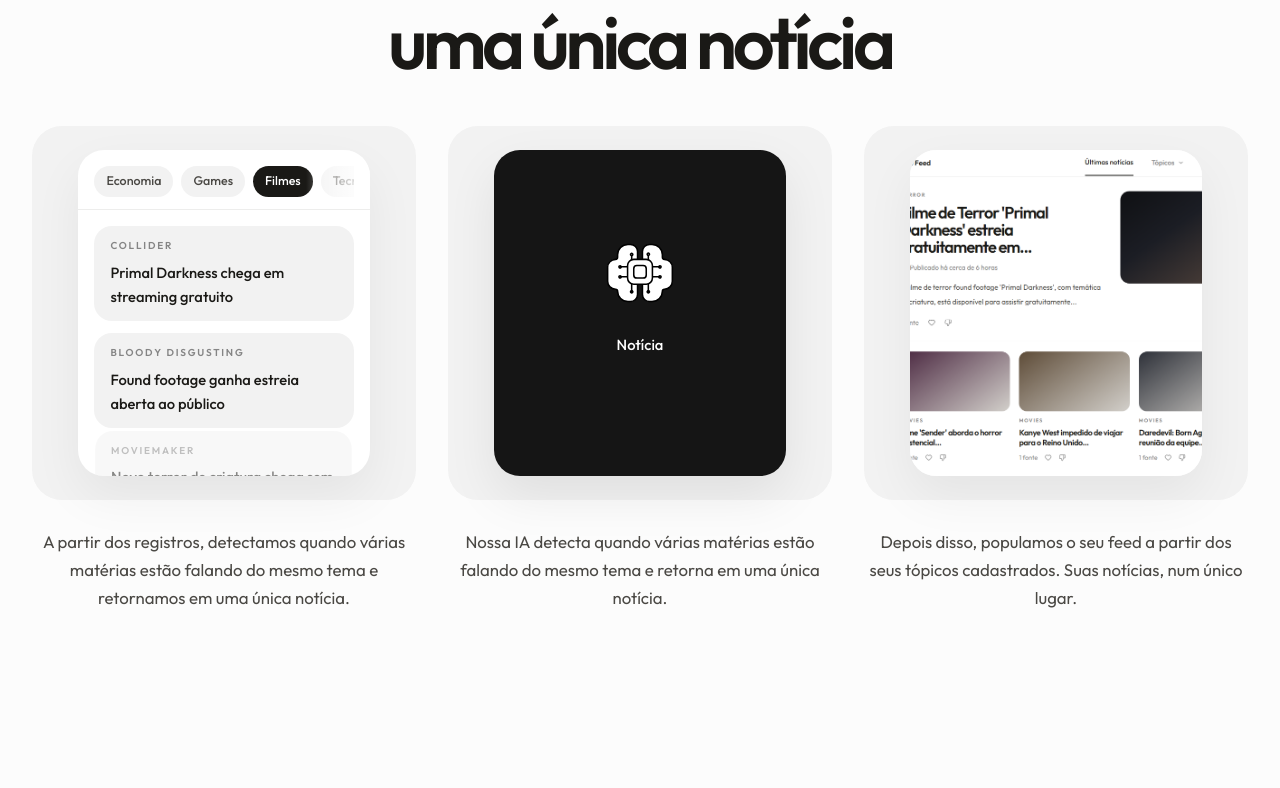
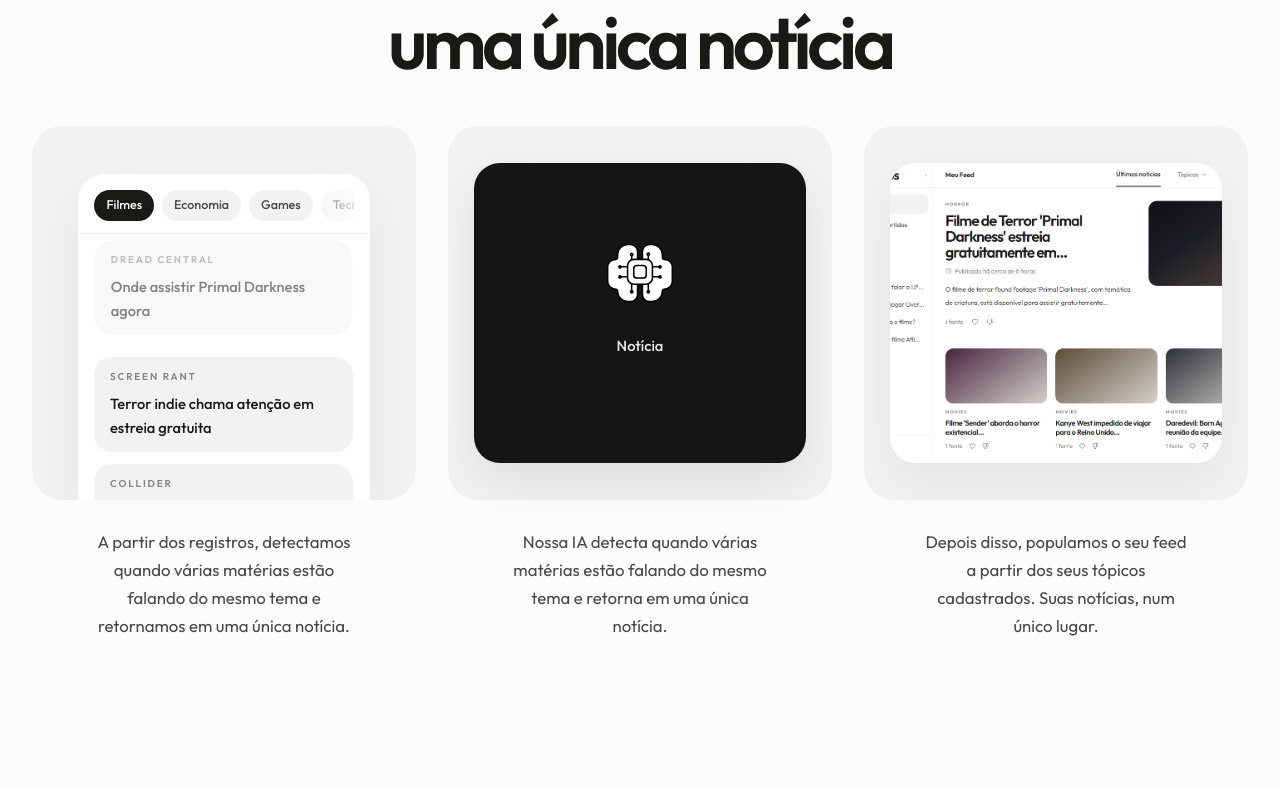
Before and after one commit to designstudio/lophos-feed, a Next.js app: page / in a window 1280 px wide. Shown: the part 1852-2640 px from the top of the page. Built offline with nearby package versions, Linux system fonts and the light colour scheme; no server answers.

Commit message:
Refine landing rotator timing and card layout

```diff
--- a/src/components/landing/HowItWorksRotator.tsx
+++ b/src/components/landing/HowItWorksRotator.tsx
@@ -61,7 +61,7 @@ export function HowItWorksRotator() {
   const sectionRef = useRef<HTMLDivElement>(null)
   const [isActive, setIsActive] = useState(false)
   const [index, setIndex] = useState(0)
-  const [newsStage, setNewsStage] = useState(2)
+  const [newsStart, setNewsStart] = useState(0)
   const [flowStage, setFlowStage] = useState(0)
 
   useEffect(() => {
@@ -87,16 +87,16 @@ export function HowItWorksRotator() {
     if (!isActive) return
 
     const timeout = window.setTimeout(() => {
-      setNewsStage((current) => (current >= 5 ? 2 : current + 1))
+      setNewsStart((current) => (current + 1) % CASES[index].sources.length)
     }, 1550)
 
     return () => window.clearTimeout(timeout)
-  }, [isActive, newsStage])
+  }, [isActive, newsStart, index])
 
   useEffect(() => {
     if (!isActive) return
 
-    const stageDurations = [2400, 2400, 2400, 4800]
+    const stageDurations = [2800, 2800, 2800, 5400]
     const timeout = window.setTimeout(() => {
       setFlowStage((current) => (current + 1) % 4)
     }, stageDurations[flowStage])
@@ -105,7 +105,9 @@ export function HowItWorksRotator() {
   }, [isActive, flowStage])
 
   const current = CASES[index]
-  const visibleNews = useMemo(() => current.sources.slice(0, newsStage), [current.sources, newsStage])
+  const orderedTopics = [current.topic, ...STATIC_TOPICS.filter((topic) => topic !== current.topic)]
+  const loopedSources = [...current.sources, ...current.sources]
+  const visibleNews = useMemo(() => loopedSources.slice(newsStart, newsStart + 3), [loopedSources, newsStart])
   const currentFlowLabel = FLOW_LABELS[Math.min(flowStage, 2)]
   const showGeneratedCard = flowStage === 3
 
@@ -120,16 +122,16 @@ export function HowItWorksRotator() {
 
       <div className="mt-12 grid gap-10 xl:grid-cols-3 xl:gap-8">
         <div>
-          <article className={`rounded-[30px] bg-bg-secondary p-5 md:p-6 ${CARD_HEIGHT}`}>
+          <article className={`overflow-hidden rounded-[30px] bg-bg-secondary px-5 pt-5 md:px-6 md:pt-6 ${CARD_HEIGHT}`}>
             <div className="flex h-full items-end justify-center">
-              <div className="flex h-[20.375rem] w-full max-w-[18.2rem] flex-col overflow-hidden rounded-[26px] bg-white shadow-[0_20px_50px_rgba(17,17,17,0.06)]">
+              <div className="flex h-[20.375rem] w-full max-w-[18.2rem] flex-col overflow-hidden rounded-t-[26px] rounded-b-none bg-white shadow-[0_20px_50px_rgba(17,17,17,0.06)]">
                 <div className="relative overflow-hidden border-b border-border px-4 pb-3 pt-4">
                   <div className="flex flex-nowrap gap-2 overflow-hidden">
-                    {STATIC_TOPICS.map((topic) => (
+                    {orderedTopics.map((topic, itemIndex) => (
                       <div
                         key={topic}
                         className={`shrink-0 rounded-full px-3 py-1.5 text-[0.78rem] font-medium ${
-                          topic === current.topic ? 'bg-ink-primary text-white' : 'bg-bg-secondary text-ink-secondary'
+                          itemIndex === 0 ? 'bg-ink-primary text-white' : 'bg-bg-secondary text-ink-secondary'
                         }`}
                       >
                         {topic}
@@ -144,12 +146,12 @@ export function HowItWorksRotator() {
                     <AnimatePresence initial={false}>
                       {visibleNews.map((source) => (
                         <motion.div
-                          key={`${current.topic}-${source.name}`}
+                          key={`${source.name}-${source.headline}`}
                           layout
-                          initial={{ opacity: 0, y: 24, scale: 0.98 }}
+                          initial={{ opacity: 0, y: 28, scale: 0.985 }}
                           animate={{ opacity: 1, y: 0, scale: 1 }}
-                          exit={{ opacity: 0, y: -20, scale: 0.98 }}
-                          transition={{ duration: 0.32, ease: 'easeOut' }}
+                          exit={{ opacity: 0, y: -22, scale: 0.985 }}
+                          transition={{ duration: 0.34, ease: 'easeOut' }}
                           className="rounded-[18px] bg-bg-secondary px-4 py-3"
                         >
                           <p className="truncate text-[10px] font-semibold uppercase tracking-[0.18em] text-ink-tertiary">
@@ -167,7 +169,7 @@ export function HowItWorksRotator() {
             </div>
           </article>
 
-          <div className="mx-auto mt-7 max-w-[26rem] text-center">
+          <div className="mx-auto mt-7 max-w-[26rem] px-[3.75rem] text-center">
             <p className="text-[1.05rem] leading-7 text-ink-secondary">
               A partir dos registros, detectamos quando várias matérias estão falando do mesmo tema e retornamos em uma única notícia.
             </p>
@@ -177,7 +179,7 @@ export function HowItWorksRotator() {
         <div>
           <article className={`rounded-[30px] bg-bg-secondary p-5 md:p-6 ${CARD_HEIGHT}`}>
             <div className="flex h-full items-center justify-center">
-              <div className="relative flex h-full w-full max-w-[18.2rem] flex-col items-center overflow-hidden rounded-[26px] bg-[#151515] px-5 py-6 text-white shadow-[0_20px_50px_rgba(17,17,17,0.08)]">
+              <div className="relative flex h-[18.75rem] w-full max-w-[20.75rem] flex-col items-center overflow-hidden rounded-[26px] bg-[#151515] px-6 py-6 text-white shadow-[0_20px_50px_rgba(17,17,17,0.08)]">
                 <AnimatePresence mode="wait">
                   {showGeneratedCard ? (
                     <motion.article
@@ -185,20 +187,20 @@ export function HowItWorksRotator() {
                       initial={{ opacity: 0, y: 16, scale: 0.97 }}
                       animate={{ opacity: 1, y: 0, scale: 1 }}
                       exit={{ opacity: 0, y: -10, scale: 0.98 }}
-                      transition={{ duration: 0.5, ease: 'easeOut' }}
+                      transition={{ duration: 0.55, ease: 'easeOut' }}
                       className="flex h-full w-full items-center"
                     >
-                      <div className="grid w-full grid-cols-[1fr_90px] gap-3">
+                      <div className="grid w-full grid-cols-[1fr_92px] gap-3">
                         <div className="min-w-0">
                           <p className="text-[10px] font-semibold uppercase tracking-[0.18em] text-white/45">{current.topic}</p>
-                          <h4 className="mt-2 line-clamp-3 text-[1.06rem] font-semibold leading-[1.02] tracking-[-0.04em] text-white">
+                          <h4 className="mt-2 line-clamp-3 text-[1.02rem] font-semibold leading-[1.02] tracking-[-0.04em] text-white">
                             {current.resultTitle}
                           </h4>
                           <div className="mt-3 text-[0.74rem] text-white/58">Publicado há cerca de 2 horas</div>
                           <p className="mt-3 text-[0.76rem] text-white/55">{current.sources.length} fontes</p>
                         </div>
 
-                        <div className="h-[126px] rounded-[18px] bg-[linear-gradient(145deg,#0f1013,#1b1d24_40%,#56463d_100%)]" />
+                        <div className="h-[122px] rounded-[18px] bg-[linear-gradient(145deg,#0f1013,#1b1d24_40%,#56463d_100%)]" />
                       </div>
                     </motion.article>
                   ) : (
@@ -220,7 +222,7 @@ export function HowItWorksRotator() {
                             initial={{ opacity: 0, y: 10 }}
                             animate={{ opacity: 1, y: 0 }}
                             exit={{ opacity: 0, y: -10 }}
-                            transition={{ duration: 0.38, ease: 'easeOut' }}
+                            transition={{ duration: 0.4, ease: 'easeOut' }}
                             className="text-center text-[0.92rem] font-medium text-white/72"
                           >
                             {currentFlowLabel}
@@ -231,7 +233,7 @@ export function HowItWorksRotator() {
                       <motion.div
                         className="mt-4 h-px w-24 bg-white/14"
                         animate={isActive ? { opacity: [0.2, 0.55, 0.2], width: [72, 96, 72] } : { opacity: 0.2, width: 72 }}
-                        transition={{ duration: 2.2, repeat: Infinity, repeatDelay: 1.1, ease: 'easeInOut' }}
+                        transition={{ duration: 2.4, repeat: Infinity, repeatDelay: 1.4, ease: 'easeInOut' }}
                       />
                     </motion.div>
                   )}
@@ -240,7 +242,7 @@ export function HowItWorksRotator() {
             </div>
           </article>
 
-          <div className="mx-auto mt-7 max-w-[26rem] text-center">
+          <div className="mx-auto mt-7 max-w-[26rem] px-[3.75rem] text-center">
             <p className="text-[1.05rem] leading-7 text-ink-secondary">
               Nossa IA detecta quando várias matérias estão falando do mesmo tema e retorna em uma única notícia.
             </p>
@@ -250,20 +252,20 @@ export function HowItWorksRotator() {
         <div>
           <article className={`rounded-[30px] bg-bg-secondary p-5 md:p-6 ${CARD_HEIGHT}`}>
             <div className="flex h-full items-center justify-center">
-              <div className="relative h-[20.375rem] w-full max-w-[18.2rem] overflow-hidden rounded-[26px] bg-white shadow-[0_20px_50px_rgba(17,17,17,0.06)]">
+              <div className="relative h-[18.75rem] w-full max-w-[20.75rem] overflow-hidden rounded-[26px] bg-white shadow-[0_20px_50px_rgba(17,17,17,0.06)]">
                 <Image
                   src="/landing-feed-reference.png"
                   alt="Exemplo do feed do Lophos"
                   fill
                   className="object-cover"
-                  style={{ objectPosition: '37% 16%' }}
-                  sizes="291px"
+                  style={{ objectPosition: '20% 11%' }}
+                  sizes="332px"
                 />
               </div>
             </div>
           </article>
 
-          <div className="mx-auto mt-7 max-w-[26rem] text-center">
+          <div className="mx-auto mt-7 max-w-[26rem] px-[3.75rem] text-center">
             <p className="text-[1.05rem] leading-7 text-ink-secondary">
               Depois disso, populamos o seu feed a partir dos seus tópicos cadastrados. Suas notícias, num único lugar.
             </p>
```
